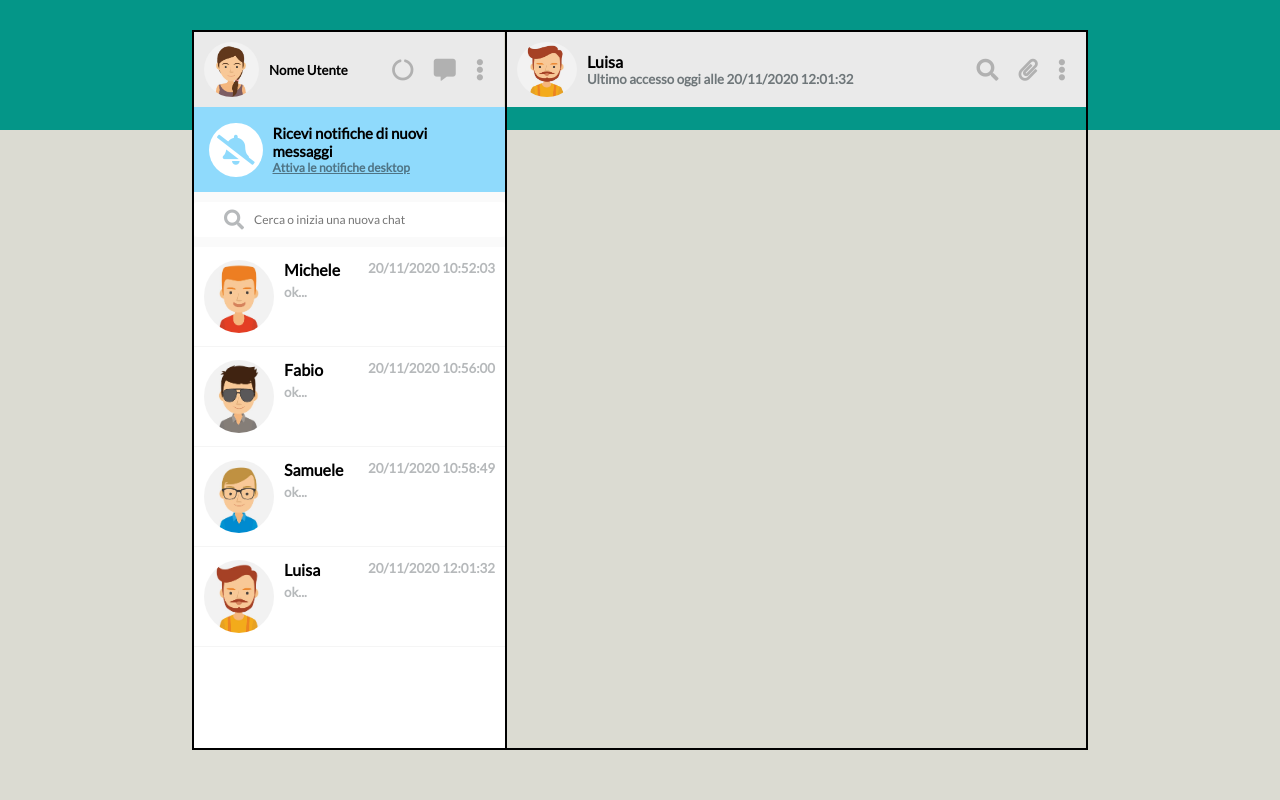
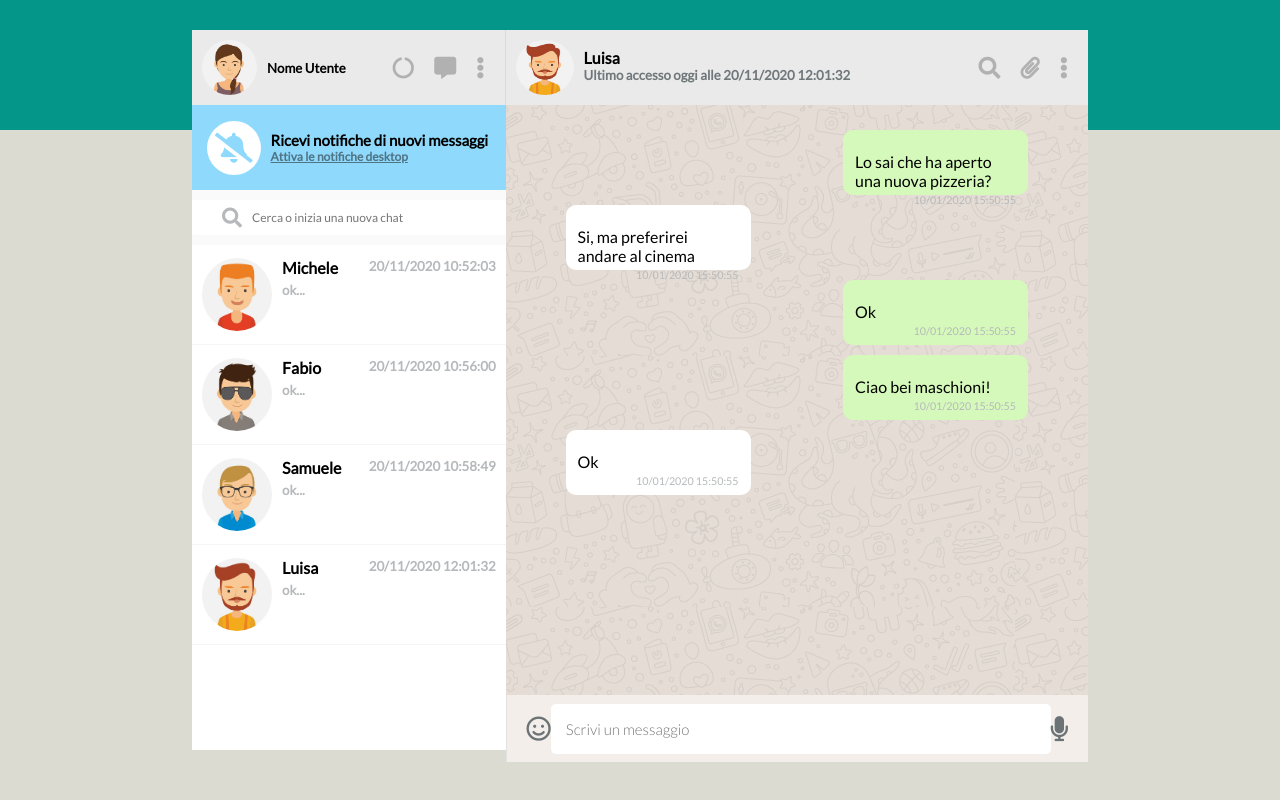
Before and after one commit to diegodev25/vue-boolzapp, a plain HTML site: page index.html in a window 1280 px wide. Drawn offline with nearby package versions, Linux system fonts and the light colour scheme.

Commit message:
Complete layout section messagges html css

```diff
--- a/index.html
+++ b/index.html
@@ -122,6 +122,35 @@
             <i class="fas fa-ellipsis-v"></i>
           </div>
         </div>
+        <!-- BACKGROUND IMAGE AND MSG INVIATI -->
+        <div class="background-msg">
+          <div class="msg-send">
+            <h4>Lo sai che ha aperto una nuova pizzeria?</h4>
+            <h6>10/01/2020 15:50:55</h6>
+          </div>
+          <div class="msg-received">
+            <h4>Si, ma preferirei andare al cinema</h4>
+            <h6>10/01/2020 15:50:55</h6>
+          </div>
+          <div class="msg-send">
+            <h4>Ok</h4>
+            <h6>10/01/2020 15:50:55</h6>
+          </div>
+          <div class="msg-send">
+            <h4>Ciao bei maschioni!</h4>
+            <h6>10/01/2020 15:50:55</h6>
+          </div>
+          <div class="msg-received">
+            <h4>Ok</h4>
+            <h6>10/01/2020 15:50:55</h6>
+          </div>
+        </div>
+        <!-- SECTION EMOTICON AND INPUT WRITING MSG -->
+        <div class="write-msg">
+          <i class="far fa-smile"></i>
+          <input type="text" name="" placeholder="Scrivi un messaggio">
+          <i class="fas fa-microphone"></i>
+        </div>
       </section>
     </main>
     <script src="js/script.js"></script>
--- a/style.css
+++ b/style.css
@@ -32,7 +32,6 @@ header {
   width: 70%;
   margin: 30px auto;
   height: 90vh;
-  border: 1px solid black;
   z-index: 10;
 }
 
@@ -40,7 +39,6 @@ header {
   float: left;
   width: 35%;
   height: 100%;
-  border: 1px solid black;
 }
 
 /* INFO USERNAME AND ICON CONTACT RULES */
@@ -50,7 +48,7 @@ header {
   height: 75px;
   padding: 10px;
   background-color: #eaeaea;
-  border-right: 1px solid #dbdbd2;
+  border-right: 1.3px solid #dbdbd2;
 }
 
 .avatar {
@@ -184,12 +182,12 @@ header {
   color: #b6b9bb;
 }
 
+/* ---------- */
 /* SECTION MESSAGE */
 .message {
   float: left;
   width: 65%;
   height: 100%;
-  border: 1px solid black;
 }
 
 /* HEADER INFO MSG RULES */
@@ -206,7 +204,7 @@ header {
 }
 
 .avt-img img {
-  width: 60px;
+  width: 58px;
   margin-right: 10px;
   border-radius: 50%;
 }
@@ -217,7 +215,7 @@ header {
 }
 
 .msg-info {
-  padding: 10px 0;
+  padding: 8px 0;
 }
 
 .msg-info h5 {
@@ -229,3 +227,83 @@ header {
   margin-right: 20px;
   color: 	#b1b1b1;
 }
+
+/* BACKGROUND IMAGE ANG MSG RULES */
+.background-msg {
+  background: url(img/mine.jpg);
+  height: 82%;
+  padding: 25px 60px;
+  overflow: auto;
+}
+
+.msg-send {
+  float: right;
+  clear: both;
+  background-color: #d5f9ba;
+  height: 65px;
+  width: 40%;
+  border-radius: 10px;
+  padding: 0 12px;
+  margin-bottom: 10px;
+}
+
+.msg-send h4 {
+  padding-top: 22px;
+  margin-bottom: 3px;
+  font-weight: 500;
+}
+
+.msg-send h6 {
+  color: #b6b9bb;
+  text-align: right;
+  font-weight: 500;
+}
+
+.msg-received h4 {
+  padding-top: 22px;
+  margin-bottom: 3px;
+  font-weight: 500;
+}
+
+.msg-received h6 {
+  color: #b6b9bb;
+  text-align: right;
+  font-weight: 500;
+}
+
+.msg-received {
+  float: left;
+  clear: both;
+  background-color: #ffffff;
+  height: 65px;
+  width: 40%;
+  border-radius: 10px;
+  padding: 0 12px;
+  margin-bottom: 10px;
+}
+
+/* SECTION EMOTICON AND INPUT WRITING MSG RULES */
+.write-msg {
+  display: flex;
+  justify-content: space-between;
+  align-items: center;
+  padding: 20px;
+  height: calc(100% - 90.8%);
+  background-color: #f3eeea;
+  border-left: 1.3px solid #e2e2e2;
+}
+
+.write-msg i {
+  font-size: 25px;
+  color: #6b7376;
+}
+
+.write-msg input {
+  width: 780px;
+  height: 50px;
+  text-indent: 15px;
+  font-weight: 300;
+  font-size: 15px;
+  border: none;
+  border-radius: 5px;
+}
```
